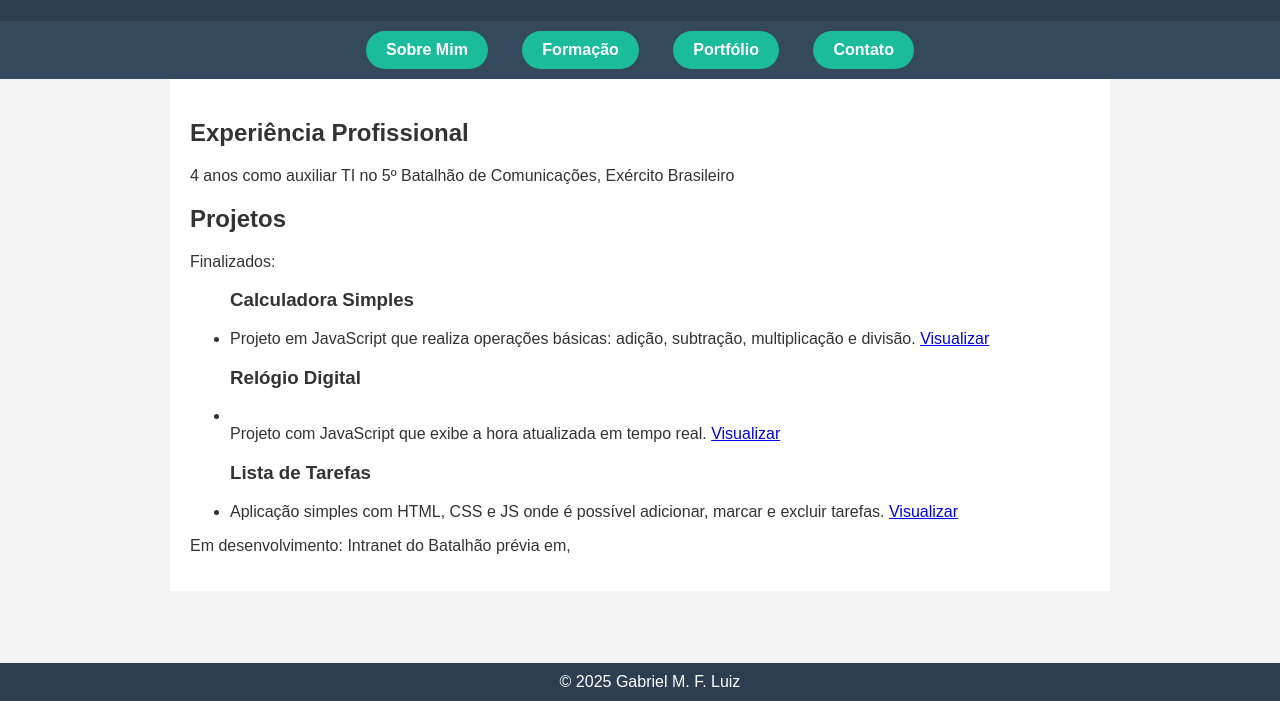
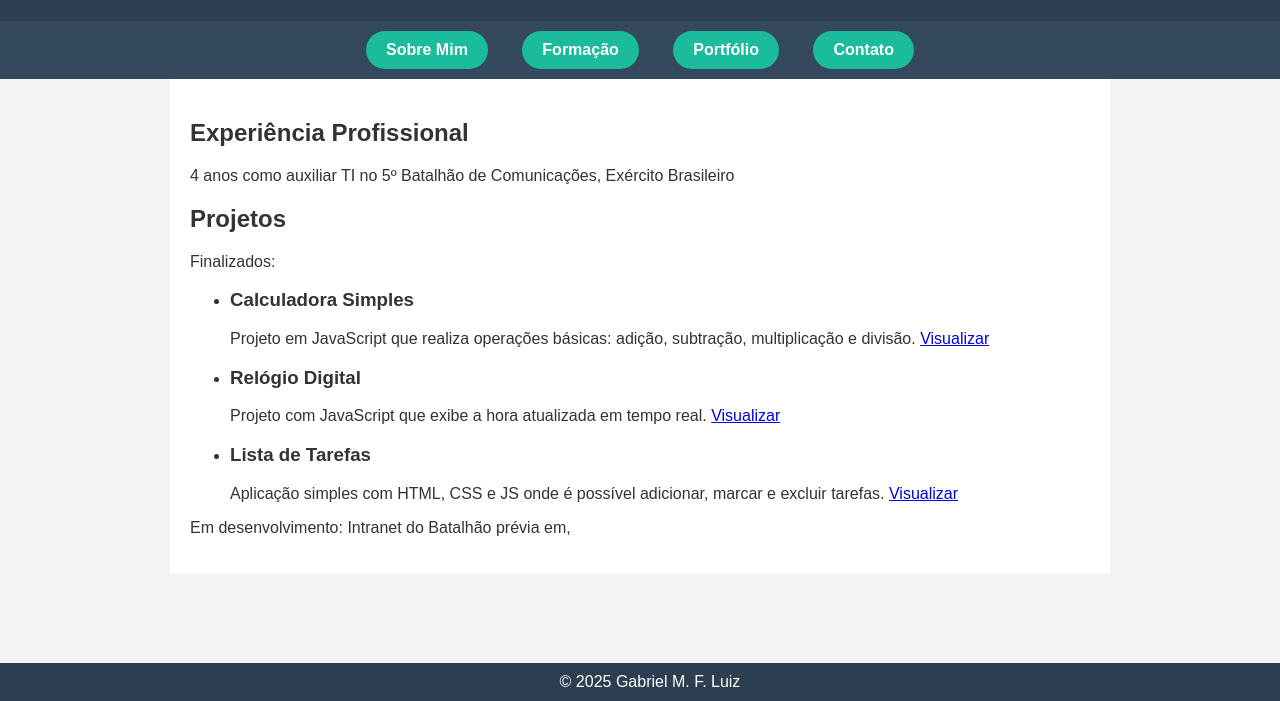
Before and after one commit to char-Marte/trabalho-gabriel-marciano, a plain HTML site: page portfolio.html in a window 1280 px wide. Shown: the part 99-800 px from the top of the page. Drawn offline with Linux system fonts and the light colour scheme.

Commit message:
Update portfolio.html

```diff
--- a/portfolio.html
+++ b/portfolio.html
@@ -22,16 +22,16 @@
     <h2>Projetos</h2>
     <p>Finalizados:
        <ul>
-      <h3>Calculadora Simples</h3>
-<li>Projeto em JavaScript que realiza operações básicas: adição, subtração, multiplicação e divisão.
+      <li><h3>Calculadora Simples</h3>
+      Projeto em JavaScript que realiza operações básicas: adição, subtração, multiplicação e divisão.
 <a href="https://char-marte.github.io/calc-portifolio/" target="_blank">Visualizar</a></li>
 
-      <h3>Relógio Digital</h3>
-      <li></li>Projeto com JavaScript que exibe a hora atualizada em tempo real.
+       <li><h3>Relógio Digital</h3>
+        Projeto com JavaScript que exibe a hora atualizada em tempo real.
 <a href="https://char-marte.github.io/rel-gio-portifolio/" target="_blank">Visualizar</a></li>
 
-      <h3>Lista de Tarefas</h3>
-       <li>Aplicação simples com HTML, CSS e JS onde é possível adicionar, marcar e excluir tarefas.
+      <li><h3>Lista de Tarefas</h3>
+       Aplicação simples com HTML, CSS e JS onde é possível adicionar, marcar e excluir tarefas.
 <a href="https://char-Marte.github.io/tarefas-portifolio/" target="_blank">Visualizar</a></li>
 
 
```
